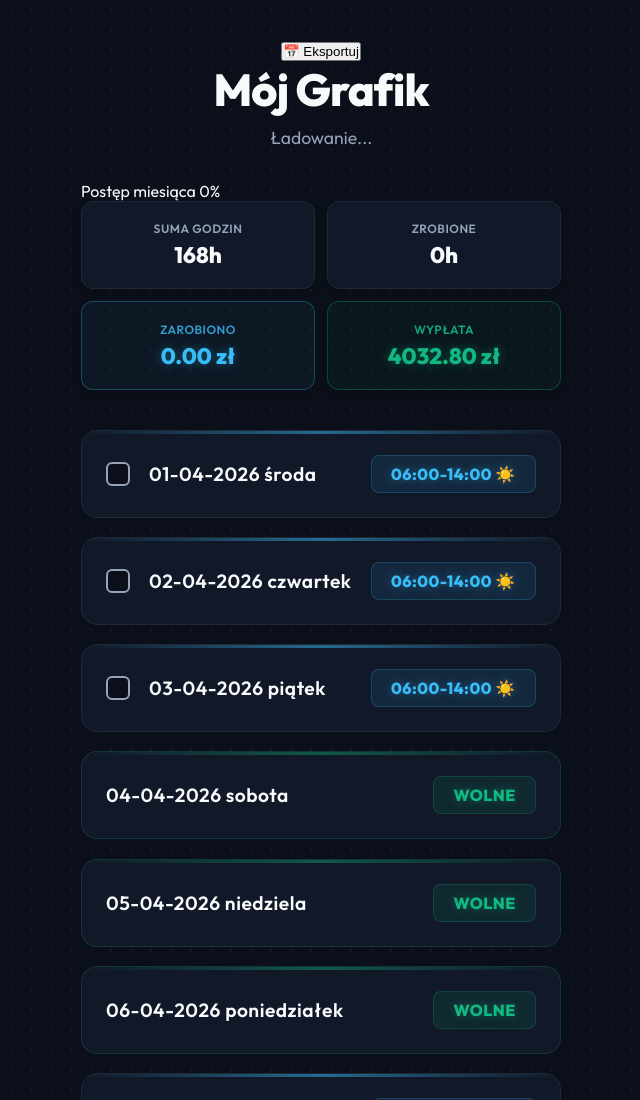
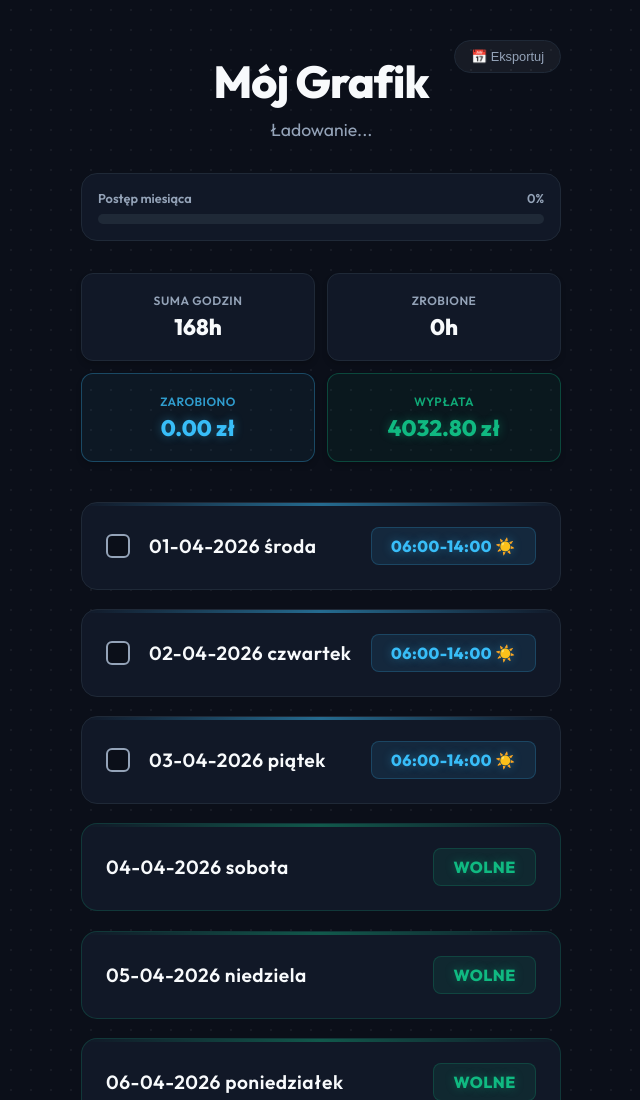
Before and after one commit to B1gCoder/asseco-grafik, a website: page index.html in a window 1280 px wide. Shown: the top 1100 px of the page, without its empty margins (319-959 px from the left). Drawn offline with Linux system fonts and the light colour scheme.

Commit message:
Update style.css

```diff
--- a/style.css
+++ b/style.css
@@ -306,3 +306,58 @@ h1 {
     text-align: center;
     border: 1px solid rgba(239, 68, 68, 0.2);
 }
+
+.top-actions {
+    display: flex;
+    justify-content: flex-end;
+    margin-bottom: -20px;
+}
+
+.btn-export {
+    background: rgba(255, 255, 255, 0.05);
+    border: 1px solid var(--card-border);
+    color: var(--text-muted);
+    padding: 8px 16px;
+    border-radius: 20px;
+    font-size: 0.8rem;
+    cursor: pointer;
+    transition: all 0.2s;
+}
+
+.btn-export:hover {
+    background: var(--accent-work);
+    color: var(--bg-main);
+}
+
+/* PROGRESS BAR */
+.progress-section {
+    margin-bottom: 2rem;
+    background: var(--card-bg);
+    padding: 1rem;
+    border-radius: 16px;
+    border: 1px solid var(--card-border);
+}
+
+.progress-info {
+    display: flex;
+    justify-content: space-between;
+    font-size: 0.8rem;
+    color: var(--text-muted);
+    margin-bottom: 8px;
+    font-weight: 600;
+}
+
+.progress-bar-bg {
+    height: 10px;
+    background: #1f2937;
+    border-radius: 5px;
+    overflow: hidden;
+}
+
+.progress-bar-fill {
+    height: 100%;
+    width: 0%;
+    background: linear-gradient(90deg, var(--accent-work), var(--accent-free));
+    box-shadow: 0 0 15px rgba(56, 189, 248, 0.5);
+    transition: width 1s cubic-bezier(0.17, 0.67, 0.83, 0.67);
+}
```
